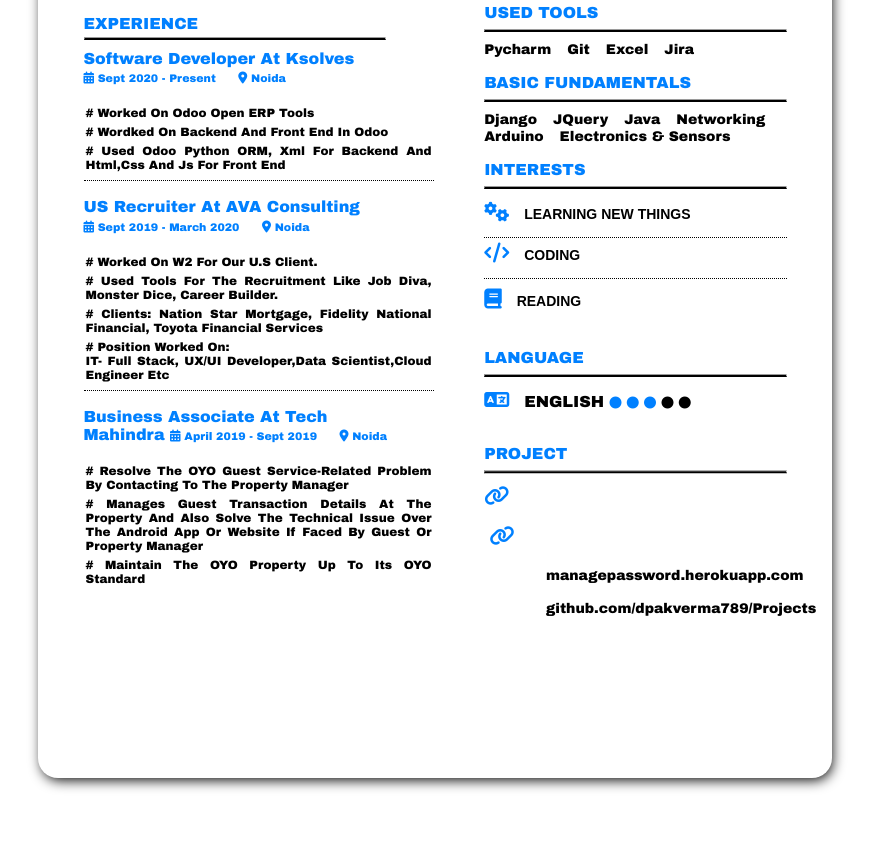
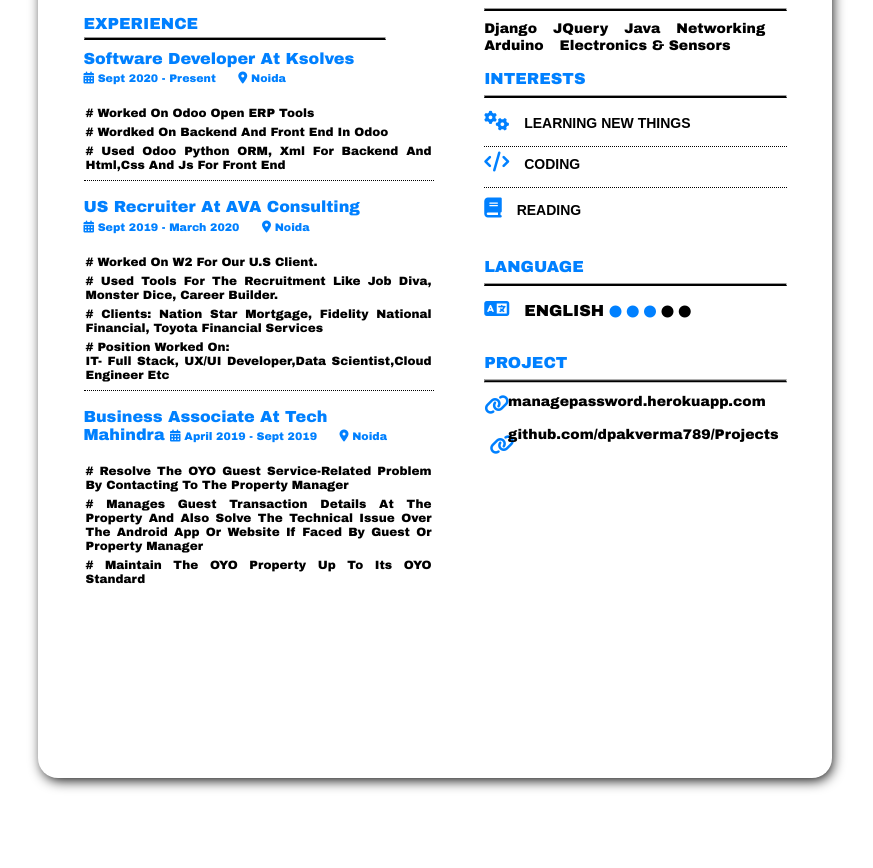
Before and after one commit to dpakverma789/resume, a plain HTML site: page index.html in a window 1280 px wide. Shown: the part 408-1276 px from the top of the page, without its empty margins (205-1078 px from the left). Drawn offline with Linux system fonts and the light colour scheme.

Commit message:
updated resume

```diff
--- a/index.html
+++ b/index.html
@@ -274,7 +274,7 @@
 
 			.skill
 			{
-				top: -224mm;
+				top: -248mm;
 				margin-left: -12mm;
 			}
 
@@ -418,8 +418,8 @@
 			{
 				position: relative;
 				font-size: 15px;
-				top: -210mm;
-				left: 85mm;
+				top: -256mm;
+				left: 75mm;
 				font-family: arial;
 			}
 
```
